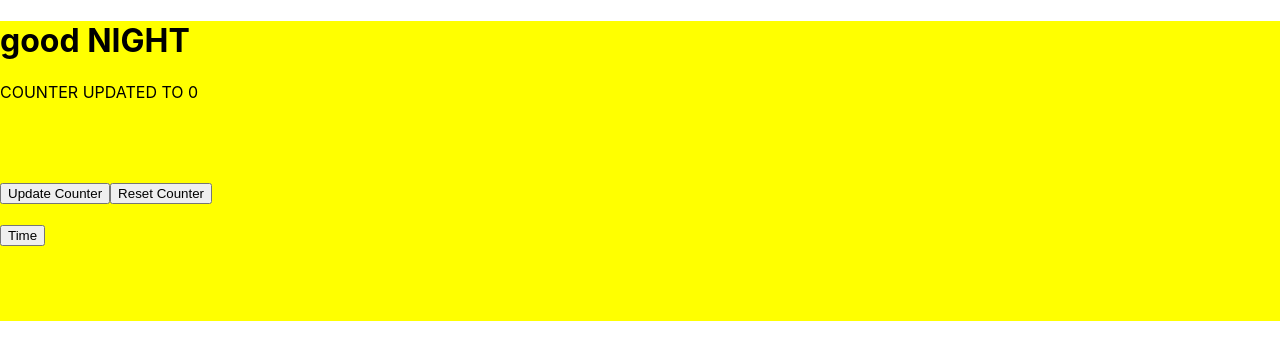
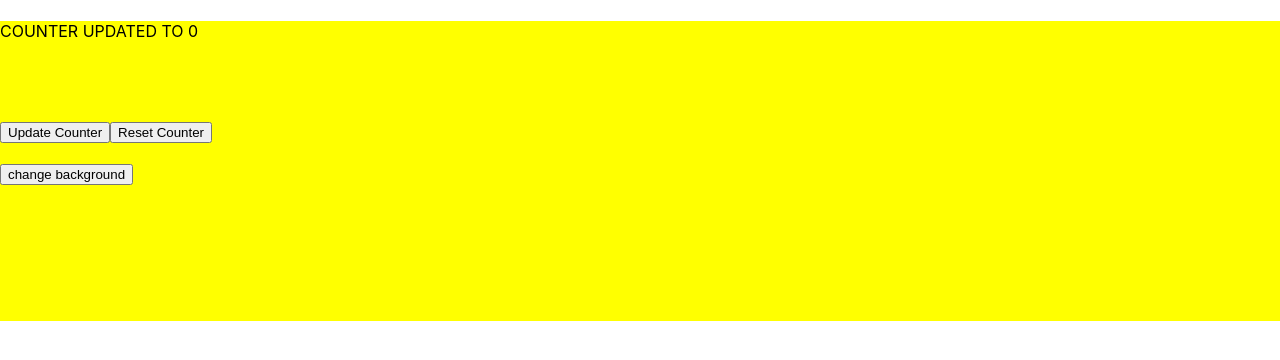
Before and after one commit to Siraj454/Boot-camp-Session-4, a React (Create React App) app: page / in a window 1280 px wide. Shown: the top 360 px of the page. Built offline with nearby package versions, Linux system fonts and the light colour scheme.

Commit message:
Update App.js

```diff
--- a/src/App.js
+++ b/src/App.js
@@ -8,7 +8,7 @@ function App() {
 
     <div className={`box ${isMorning ? 'dayLight' : ''}`}>
 
-      <h1>good {isMorning ? 'MORNING' : 'NIGHT'}</h1>
+      <h1>{isMorning ? '' : ''}</h1>
 
 
       <Message counter={count} />
@@ -16,7 +16,7 @@ function App() {
 
       <button onClick={()=>setCount(++count)} >Update Counter</button>
       <button onClick={()=>setCount(0)}> Reset Counter</button><br/><br></br>
-      <button onClick={()=>setMorning(!isMorning)}>Time </button>
+      <button onClick={()=>setMorning(!isMorning)}>change background </button>
     </div>
   );
 }
```
